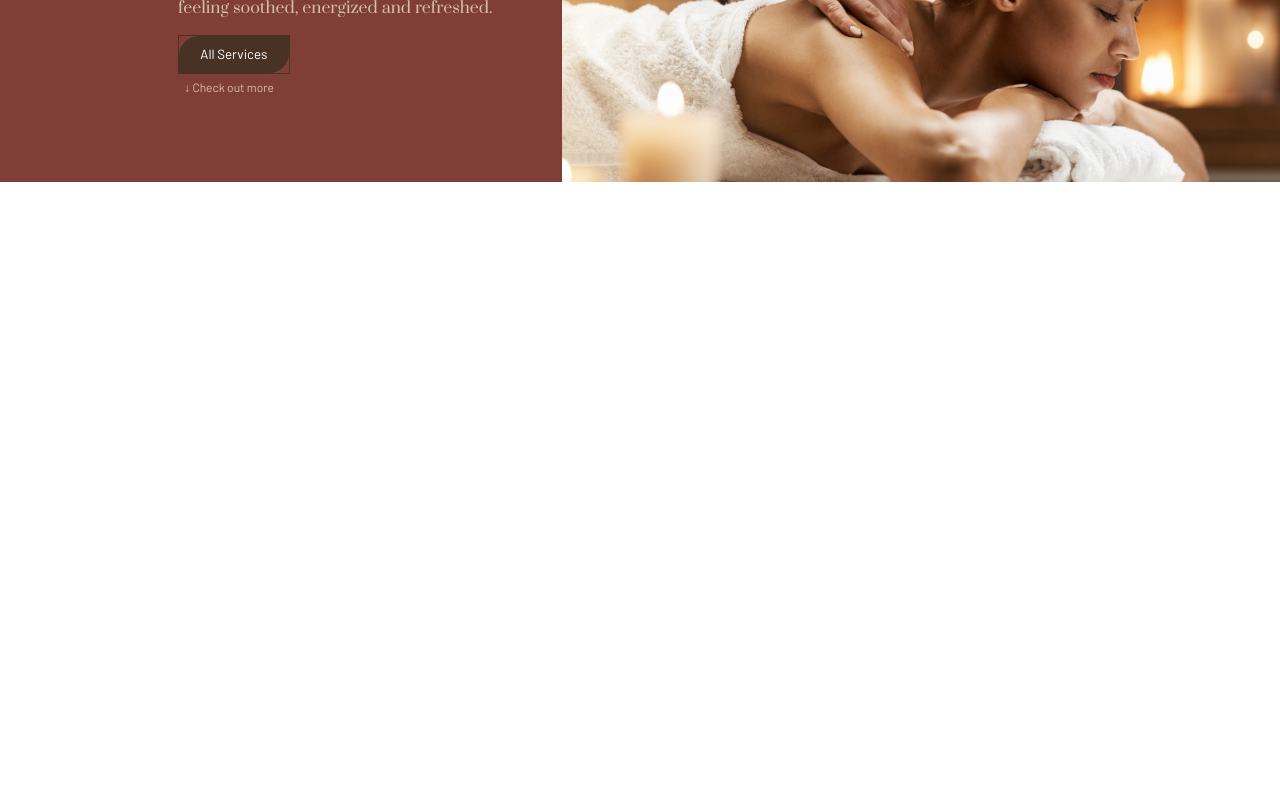
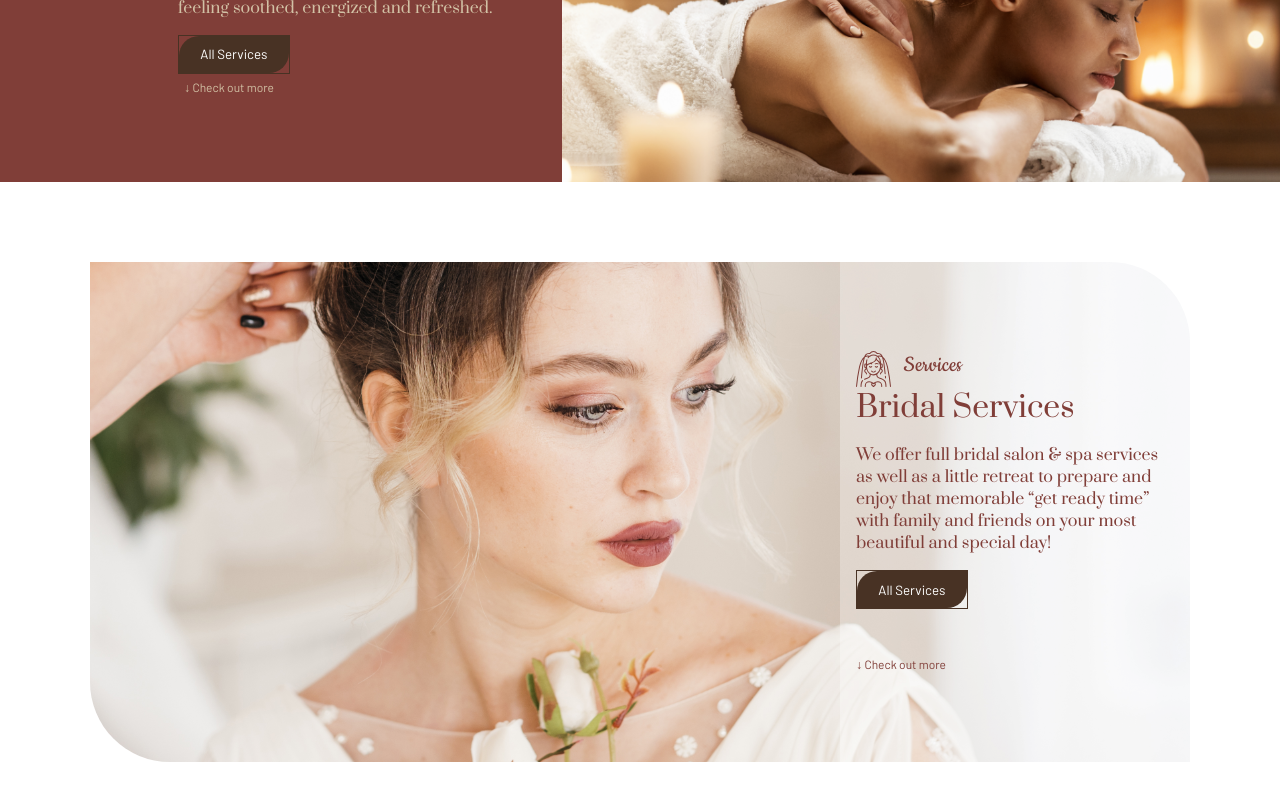
Before and after one commit to zpc30/sadona, a React (Create React App) app: page / in a window 1280 px wide. Shown: the part 2257-3057 px from the top of the page. Before the commit the page ends 2439 px from the top, so only its background shows below. Built offline with nearby package versions, Linux system fonts and the light colour scheme.

Commit message:
bridal services section

```diff
--- a/src/App.jsx
+++ b/src/App.jsx
@@ -6,6 +6,7 @@ import GlobalStyle from './globalStyle';
 import OurStory from './components/OurStory/OutStory';
 import SalonServices from './components/SalonServices/SalonServices';
 import SpaServices from './components/SpaServices/SpaServices';
+import BridalServices from './components/BridalServices/BridalServices';
 
 export default function App() {
   return (
@@ -17,6 +18,7 @@ export default function App() {
       <OurStory />
       <SalonServices />
       <SpaServices />
+      <BridalServices />
     </>
   );
 }
--- /dev/null
+++ b/src/components/BridalServices/BridalServices.jsx
@@ -0,0 +1,65 @@
+import React from 'react';
+import { useTheme } from 'styled-components';
+import { Anchor, Button, ButtonContainer } from '../common/Button';
+import { Section } from '../common/Section';
+import { TitleHeading, SubHeading, Paragraph, Headings } from '../common/SubHeading';
+
+export default function BridalServices() {
+  const theme = useTheme();
+  return (
+    <Section
+      style={{
+        backgroundImage: 'url(/images/bridalServices.png)',
+        backgroundPosition: 'center',
+        position: 'relative',
+        alignItems: 'flex-start',
+        width: '1100px',
+        height: '500px',
+        margin: '5em auto',
+        borderRadius: '0 5em 0 5em'
+      }}>
+      <Headings
+        style={{
+          position: 'absolute',
+          right: '0px',
+          paddingBlock: '10em',
+          paddingInline: '1em',
+          width: '350px',
+          backgroundColor: 'rgb(255,255,255,0.3)'
+        }}>
+        <TitleHeading
+          style={{
+            color: theme.palette.colors.primary,
+            fontSize: theme.font.medium,
+            paddingTop: '0',
+            display: 'flex',
+            gap: '.5em'
+          }}>
+          <img src="/icons/bride.svg" />
+          Services
+        </TitleHeading>
+        <SubHeading
+          style={{
+            color: theme.palette.colors.primary
+          }}>
+          Bridal Services
+        </SubHeading>
+        <Paragraph>
+          We offer full bridal salon & spa services as well as a little retreat to prepare and enjoy
+          that memorable “get ready time” with family and friends on your most beautiful and special
+          day!
+        </Paragraph>
+        <ButtonContainer style={{ marginBottom: '3em' }}>
+          <Button>All Services</Button>
+        </ButtonContainer>
+        <Anchor
+          style={{
+            display: 'block',
+            margin: '0'
+          }}>
+          ↓ Check out more
+        </Anchor>
+      </Headings>
+    </Section>
+  );
+}
--- /dev/null
+++ b/src/components/BridalServices/index.js
@@ -0,0 +1 @@
+export { default } from './BridalServices';
--- a/src/components/Hero/Hero.jsx
+++ b/src/components/Hero/Hero.jsx
@@ -1,8 +1,8 @@
 import React from 'react';
-import { Headings, HeroAction, HeroContent, SocialHero } from './styled';
+import { HeroAction, HeroContent, SocialHero } from './styled';
 import { ButtonContainer, Button } from '../common/Button';
 import HeroSlider from './HeroSlider';
-import { Heading, TitleHeading } from '../common/SubHeading';
+import { Headings, Heading, TitleHeading } from '../common/SubHeading';
 import Flowers from '../Flowers';
 
 export default function Hero() {
--- a/src/components/Hero/styled.jsx
+++ b/src/components/Hero/styled.jsx
@@ -10,15 +10,6 @@ export const HeroContent = styled('div')({
   display: 'flex',
   flexDirection: 'column',
   alignItems: 'center'
-});
-
-export const Headings = styled('div')({
-  display: 'flex',
-  flexDirection: 'column',
-  justifyContent: 'center',
-  alignContent: 'center',
-  margin: '0 auto',
-  paddingRight: '15em'
 });
 
 export const HeroAction = styled('div')({
--- a/src/components/common/SubHeading.jsx
+++ b/src/components/common/SubHeading.jsx
@@ -1,4 +1,13 @@
 import styled from 'styled-components';
+
+export const Headings = styled('div')({
+  display: 'flex',
+  flexDirection: 'column',
+  justifyContent: 'center',
+  alignContent: 'center',
+  margin: '0 auto',
+  paddingRight: '15em'
+});
 
 export const TitleHeading = styled('h3')(({ theme }) => ({
   fontFamily: 'Cookie',
```
Also changed, not shown: src/components/BridalServices/styled.jsx (added).
